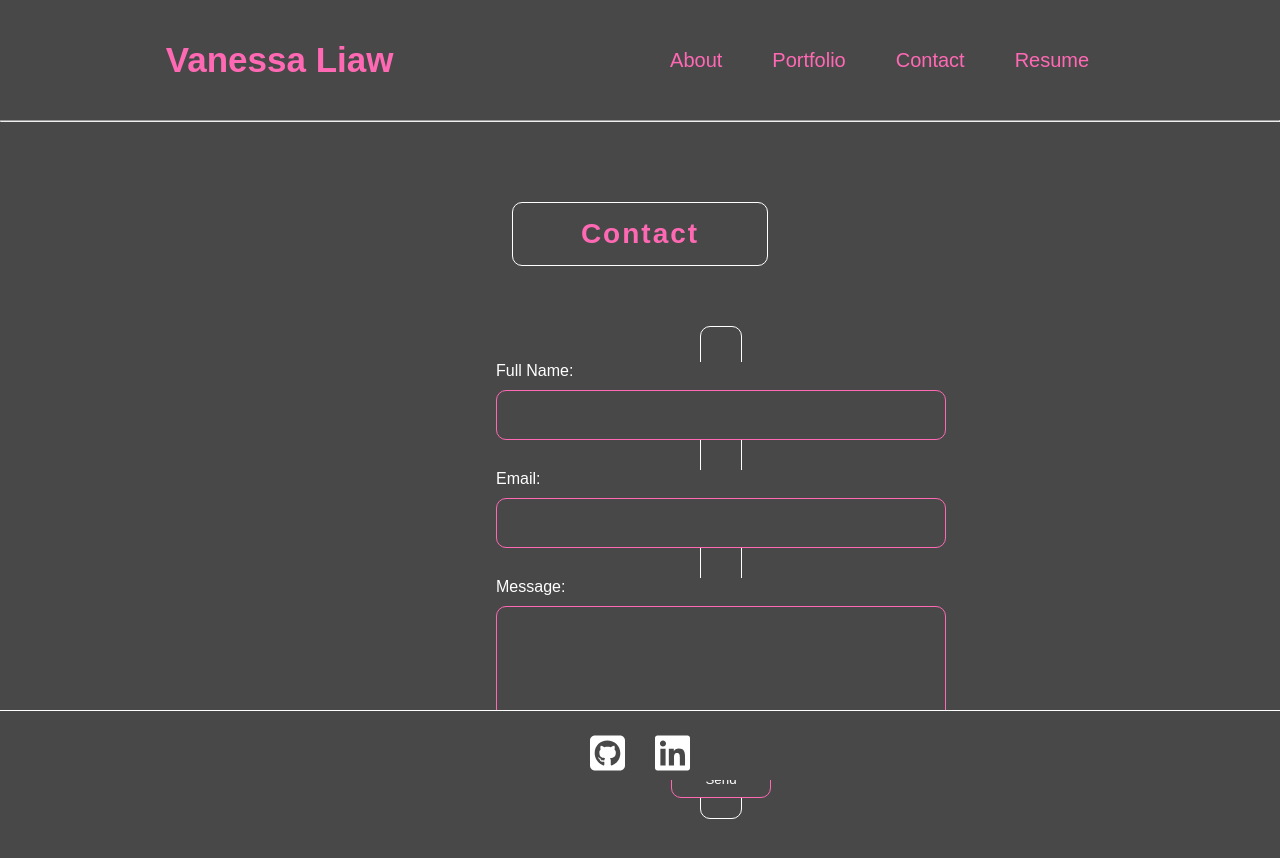
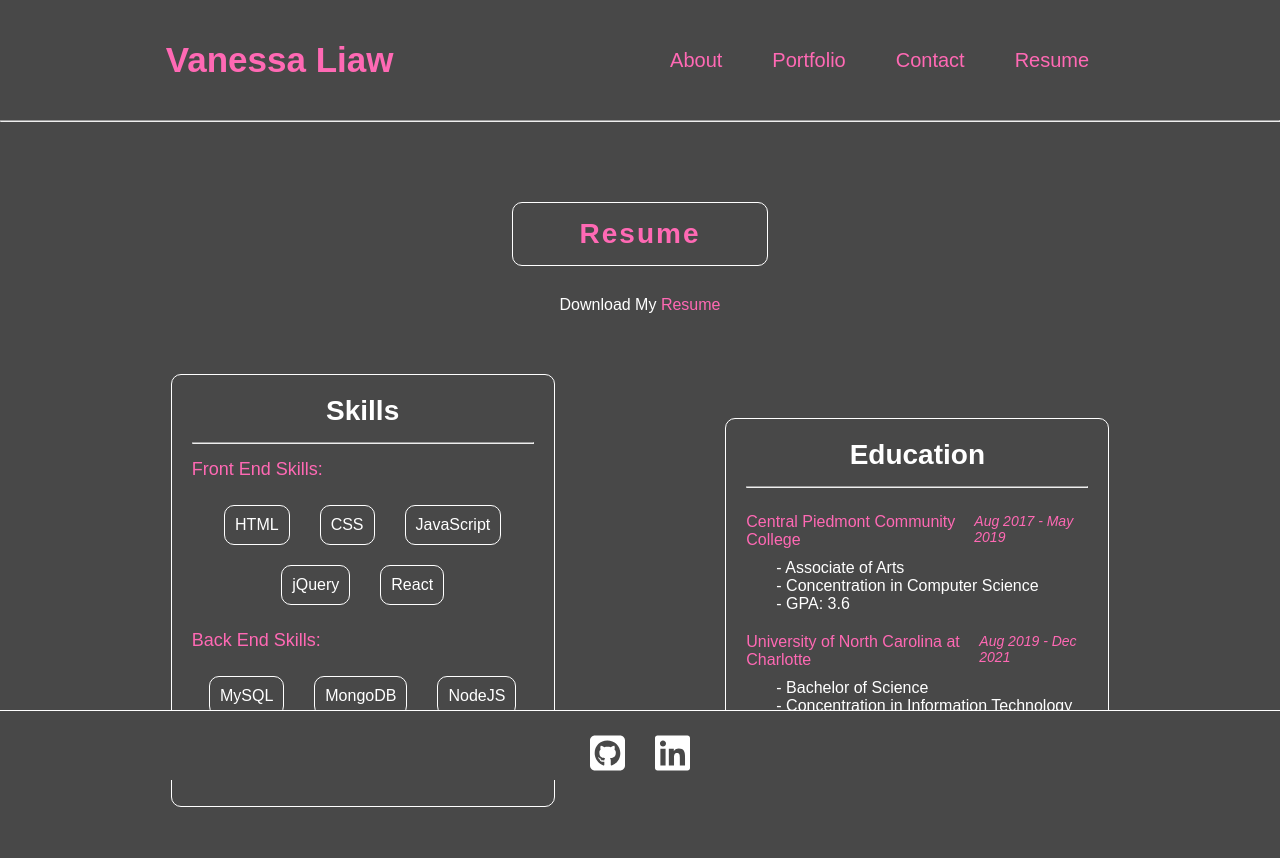
Before and after one commit to VanessaLiaw021/react-portoflio, a React (Create React App) app: page / in a window 1280 px wide. Shown: the top 858 px of the page. After the commit the page ends 807 px from the top, so only its background shows below. Built offline with nearby package versions, Linux system fonts and the light colour scheme.

Commit message:
added content in resume component and styling to it

```diff
--- a/src/App.css
+++ b/src/App.css
@@ -150,7 +150,94 @@ button:hover {
 /* End Contact Component */
 
 /* Start Resume Component */
+.resume {
+    display: flex;
+    justify-content: space-evenly;
+    align-items: center;
+    margin-top: 60px;
+    flex-wrap: wrap;
+}
 
+.wrapper .download {
+    text-align: center;
+    margin-top: 30px;
+}
+
+.wrapper .download a {
+    color: #FF69B4;
+    text-decoration: none;
+}
+
+.wrapper .download a:hover {
+    color: white;
+}
+
+.skills, .education {
+    border: 1px solid white;
+    border-radius: 10px;
+    padding: 20px;
+    width: 30%;
+}
+
+.skills h3, .education h3 {
+    text-align: center;
+    font-size: 28px;
+}
+
+.skills p {
+    margin: 15px 0;
+    font-size: 18px;
+    color: #FF69B4;
+}
+
+.line {
+    margin-top: 15px;
+    margin-bottom: 15px;
+}
+
+ul {
+    display: flex;
+    justify-content: center;
+    align-items: center;
+    flex-wrap: wrap;
+}
+
+ul li {
+    list-style-type: none;
+    border: 1px solid white;
+    padding: 10px;
+    margin: 10px 15px;
+    border-radius: 10px;
+}
+
+ul li:hover {
+    transform: scale(1.2);
+    cursor: pointer;
+    border: 1px solid #FF69B4;
+}
+
+.education-list {
+    padding: 10px 0;
+}
+
+.associate {
+    display: flex;
+    justify-content: space-between;
+}
+
+.associate p  {
+    color: #FF69B4;
+    padding-bottom: 10px;
+}
+
+.year {
+    font-size: 14px;
+    font-style: italic;
+}
+
+.content {
+    text-indent: 30px;
+}
 /* End Resume Component */
 
 /* Start Footer Component */
--- a/src/App.js
+++ b/src/App.js
@@ -14,8 +14,8 @@ function App() {
       <hr></hr>
       {/* <About /> */}
       {/* <Portfolio /> */}
-      <Contact />
-      {/* <Resume /> */}
+      {/* <Contact /> */}
+      <Resume />
       <Footer />
     </>
   );
--- a/src/components/Resume.js
+++ b/src/components/Resume.js
@@ -1,26 +1,83 @@
 //Import packages
 import React from 'react';
+import Download from "../assets/resume.pdf";
 
 //Resume Component
 const Resume = () => {
   return (
-    <div className="main">
+    <div className="main wrapper">
 
-      {/* Resume Heading*/}
+      {/* Resume Heading */}
       <h2 className="nav-heading">Resume</h2>
+
+      {/* Download Resume */}
+      <p className="download">Download My <a href={Download}>Resume</a></p>
 
       {/* Contact Form */}
       <div className="resume">
+
+        {/* Skills Section */}
         <div className="skills">
           <h3>Skills</h3>
+          <hr className="line"></hr>
+
+          <p>Front End Skills:</p>
+          <div className="skill-list">
+            <ul>
+              <li>HTML</li>
+              <li>CSS</li>
+              <li>JavaScript</li>
+              <li>jQuery</li>
+              <li>React</li>
+            </ul>
+          </div>
+
+          <p>Back End Skills:</p>
+          <div className="skill-list">
+            <ul>
+              <li>MySQL</li>
+              <li>MongoDB</li>
+              <li>NodeJS</li>
+              <li>ExpressJS</li>
+            </ul>
+          </div>
         </div>
+
+        {/* Education Section */}
         <div className="education">
           <h3>Education</h3>
+          <hr className="line"></hr>
+
+          <div className="education-list">
+            <div className="associate">
+              <p>Central Piedmont Community College</p>
+              <p className="year">Aug 2017 - May 2019</p>
+            </div>
+
+            <div className="content">
+              <p>- Associate of Arts</p>
+              <p>- Concentration in Computer Science</p>
+              <p>- GPA: 3.6</p>
+            </div>
+          </div>
+
+          <div className="education-list">
+            <div className="associate">
+              <p>University of North Carolina at Charlotte</p>
+              <p className="year">Aug 2019 - Dec 2021</p>
+            </div>
+
+            <div className="content">
+              <p>- Bachelor of Science</p>
+              <p>- Concentration in Information Technology</p>
+              <p>- GPA: 3.8</p>
+            </div>
+          </div>
         </div>
       </div>
     </div>
-  )
-}
+  );
+};
 
 //Export Resume Component
 export default Resume;
```
Also changed, not shown: 1 other file (tests, documents, lock files or other folders).
